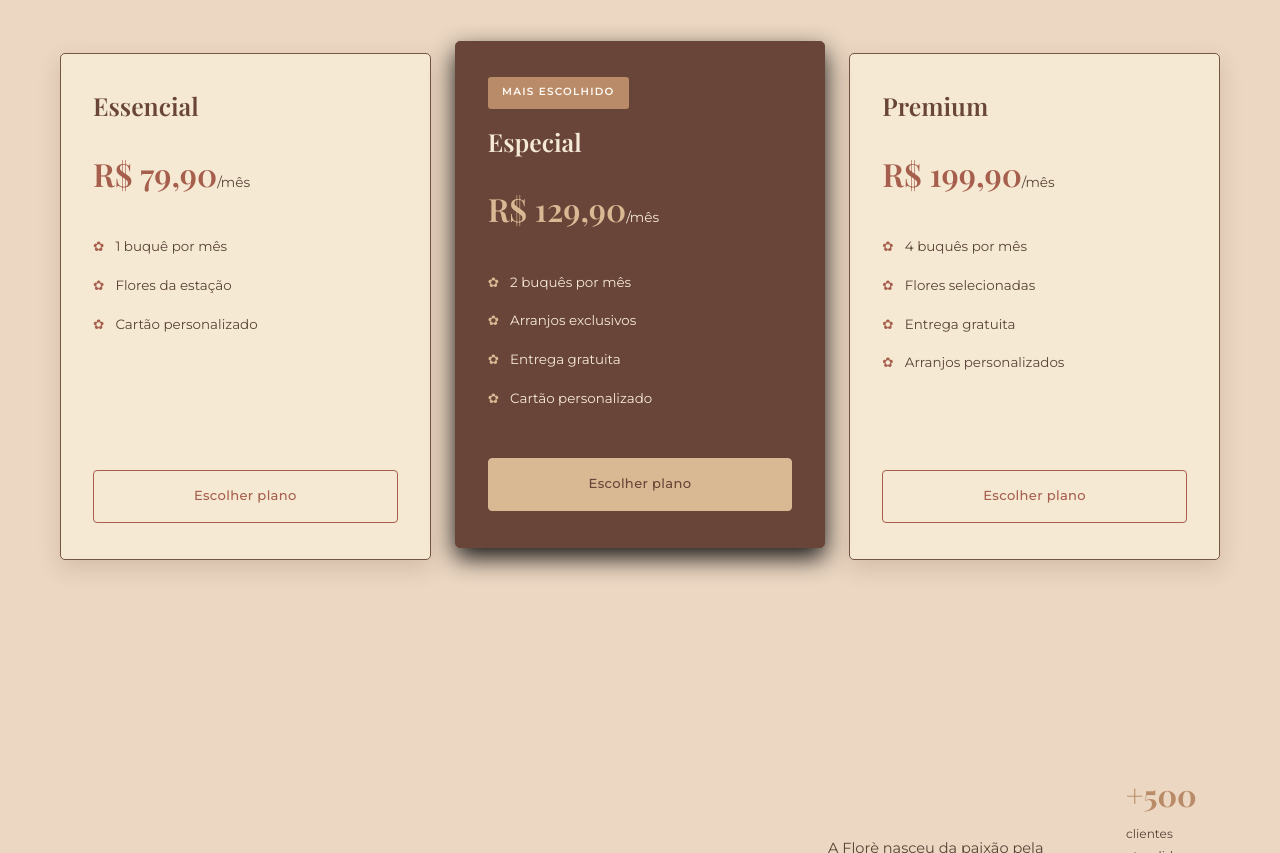
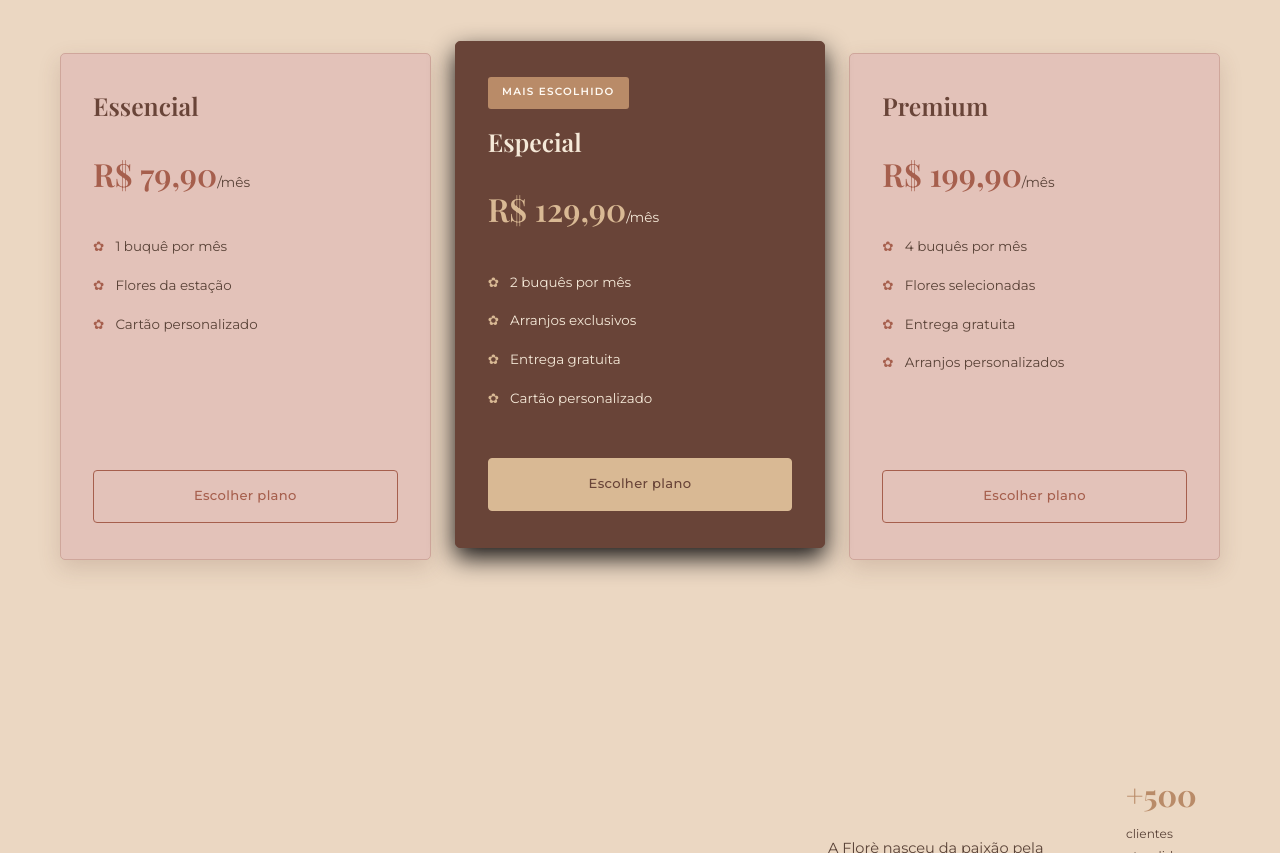
Before and after one commit to anavani-jpg/fil--floricultura, a plain HTML site: page index.html in a window 1280 px wide. Shown: the part 2280-3133 px from the top of the page. Drawn offline with nearby package versions, Linux system fonts and the light colour scheme.

Commit message:
cor denovo

```diff
--- a/style.css
+++ b/style.css
@@ -451,8 +451,8 @@ em {
     display: flex;
     flex-direction: column;
     align-items: flex-start;
-    background: #F5E9D3;
-    border: 1px solid #755643;
+    background: #E3C2B9;
+    border: 1px solid #CFA69B;
     border-radius: 5px;
     padding: 2.3rem 2rem;
     gap: 1rem;
```
